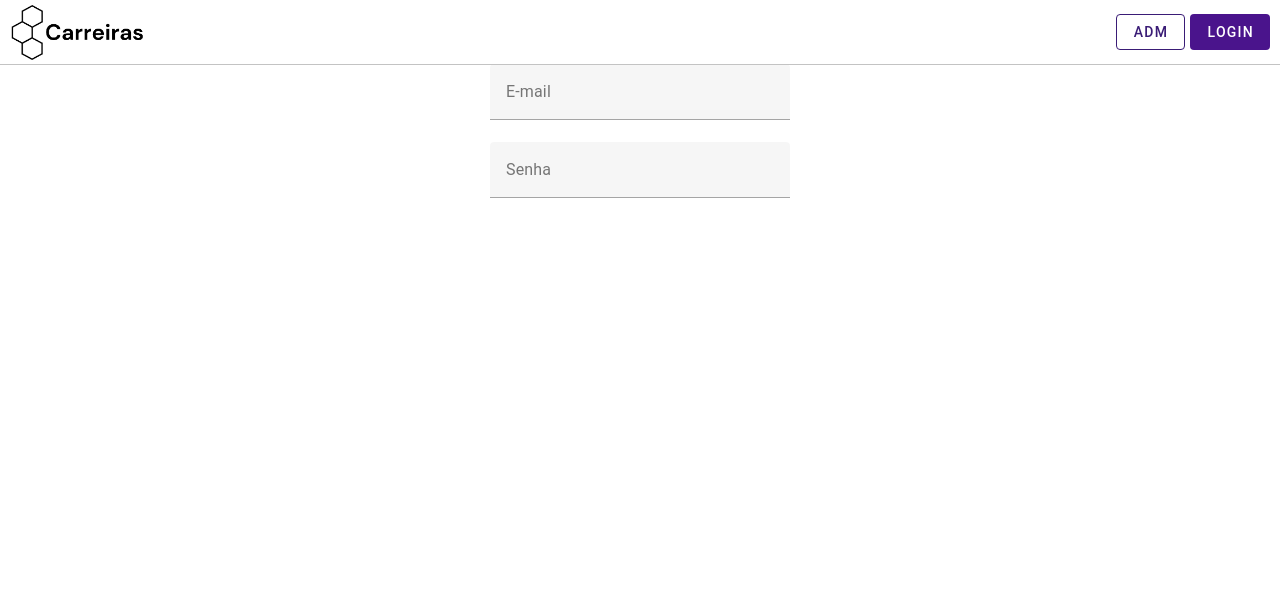
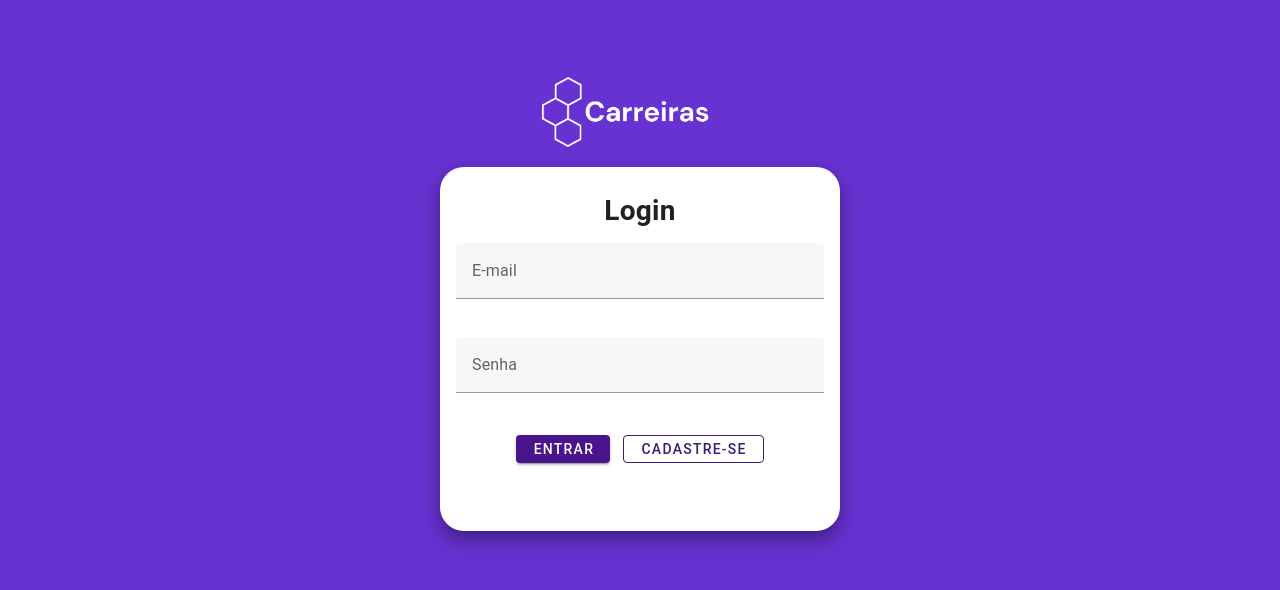
Before and after one commit to Rodrigo-EF-Neves/Carreiras, a Vue app: page / in a window 1280 px wide. Shown: the top 590 px of the page. Built offline with nearby package versions, Linux system fonts and the light colour scheme.

Commit message:
Atu Login

```diff
--- a/src/App.vue
+++ b/src/App.vue
@@ -9,3 +9,9 @@
 <script setup>
   //
 </script>
+
+<style>
+.v-main{
+  background-color: #6832D2
+}
+</style>
--- a/src/components/login/Login.vue
+++ b/src/components/login/Login.vue
@@ -1,38 +1,88 @@
 <template>
-  <v-sheet class="mx-auto" width="300">
-    <v-form fast-fail @submit.prevent>
+  <v-container fluid fill-height>
+    <v-row justify="center">
+      <v-col cols="12" sm="6" md="4">
+        <div class="logo-container text-center">
+          <img class="carreiras-logo" src="/src/assets/Logo_branco.png" alt="">
+        </div>
+        <v-card class="elevation-12" rounded="xl" >
+          <v-card-text>
+            <h1 class="text-center my-2">Login</h1>
+            <v-form class="my-3"  @submit.prevent>
               <v-text-field
                 v-model="email"
                 :rules="emailRules"
                 label="E-mail"
+                class="mb-4"
+                bg-color="#F7F7F7"
               ></v-text-field>
-
               <v-text-field
                 v-model="password"
                 :rules="passwordRules"
                 label="Senha"
+                class="mb-4"
+                bg-color="#F7F7F7"
               ></v-text-field>
-
-     <template>
-  <v-container>
-    <v-row align="center" justify="center">
-      <v-col cols="auto">
-        <v-btn density="compact">Compact Button</v-btn>
-      </v-col>
-
-      <v-col cols="auto">
-        <v-btn density="comfortable">Comfortable Button</v-btn>
-      </v-col>
-
-      <v-col cols="auto">
-        <v-btn density="default">Default Button</v-btn>
+              <div class="sign-in-buttons d-flex justify-center">
+                <v-btn lass="adm-btn" density="comfortable" class="bg-purple-darken-4 me-2">Entrar</v-btn>
+                <v-btn class="adm-btn " density="comfortable" variant="outlined">Cadastre-se</v-btn>
+              </div>
+              <div class="api-google">
+                <br>
+                <!--Usar aqui a api-->
+                <br>
+              </div>
+            </v-form>
+          </v-card-text>
+        </v-card>
       </v-col>
     </v-row>
   </v-container>
 </template>
-    </v-form>
-  </v-sheet>
-</template>
 
 <script>
+export default {
+  data() {
+    return {
+      email: '',
+      emailRules: [
+        (v) => !!v || 'E-mail is required',
+        (v) => /.+@.+\..+/.test(v) || 'E-mail must be valid',
+      ],
+      password: '',
+      passwordRules: [(v) => !!v || 'Password is required'],
+    };
+  },
+};
 </script>
+
+<style lang="scss" scoped>
+.v-row {
+  display: flex;
+  align-items: center;
+  justify-content: center;
+  height: 75vh;
+}
+
+.logo-container {
+  margin-bottom: 20px;
+  display: flex;
+  flex-direction: column;
+  align-items: center;
+}
+
+.carreiras-logo {
+  height: 70px;
+  width: fit-content;
+  margin: 0 10px;
+}
+
+.sign-in-buttons {
+  margin-top: 20px;
+}
+
+.adm-btn {
+  border: thin solid #3a1c76!important;
+  color: #3a1c76!important;
+}
+</style>
--- a/src/pages/index.vue
+++ b/src/pages/index.vue
@@ -1,5 +1,5 @@
 <template>
-   <Navbar/>
+   <!--<Navbar/>-->
   <!--<Home /> -->
   <Login />
 </template>
```
Lines whose indentation alone changed are shown as unchanged.
